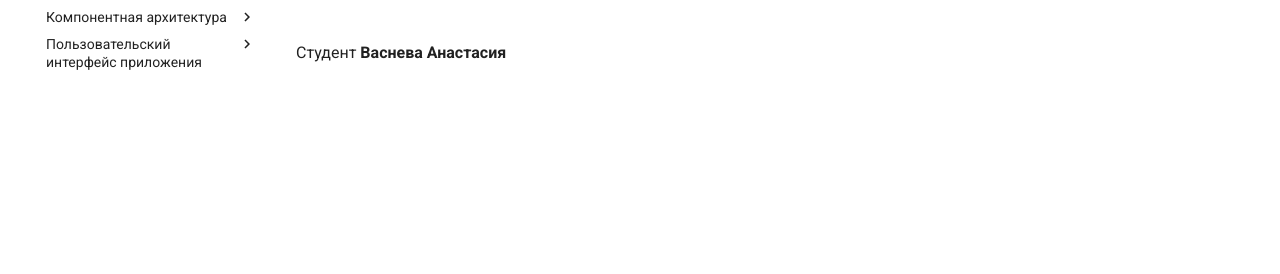
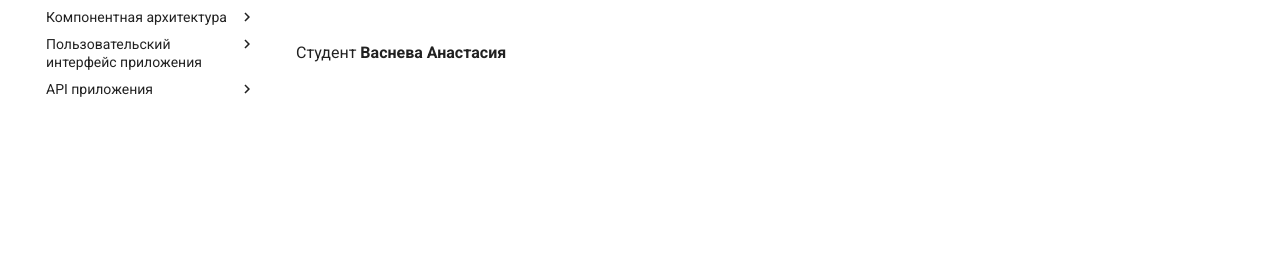
Before and after one commit to VasnevaAnastasia/robot-i-tochka, an MkDocs documentation site: the page built from docs/index.md, in a window 1280 px wide. Shown: the part 301-575 px from the top of the page. Built offline with MkDocs 1.6.1 and Material for MkDocs 9.7.7, drawn with Linux system fonts in a browser that asks for light colours.

Commit message:
Обновление мкдокса

```diff
--- a/mkdocs.yml
+++ b/mkdocs.yml
@@ -45,7 +45,9 @@ nav:
     - user_interface/wf07.md
     - user_interface/wf08.md
     - user_interface/wf09.md
-
+  - API приложения:
+    - api/endpoints.md
+    - api/api.md
 
 
 theme:
```
